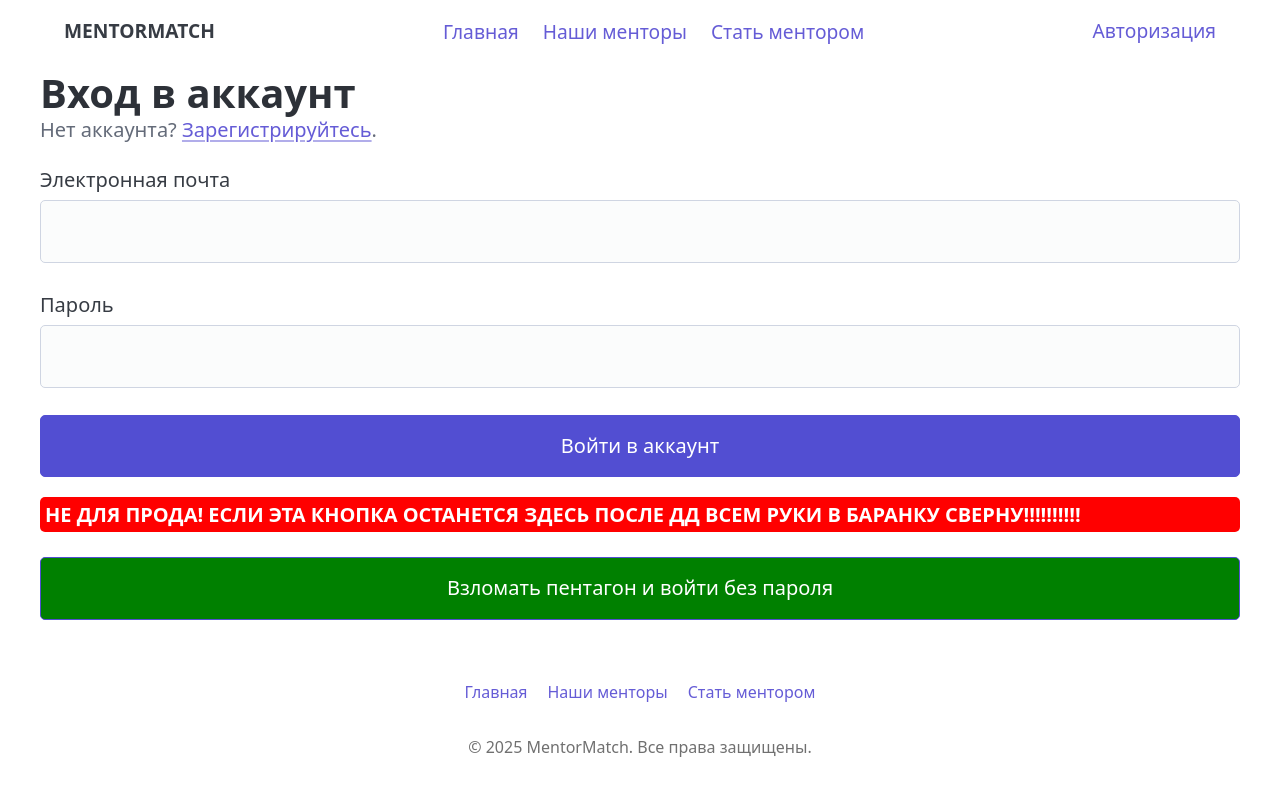
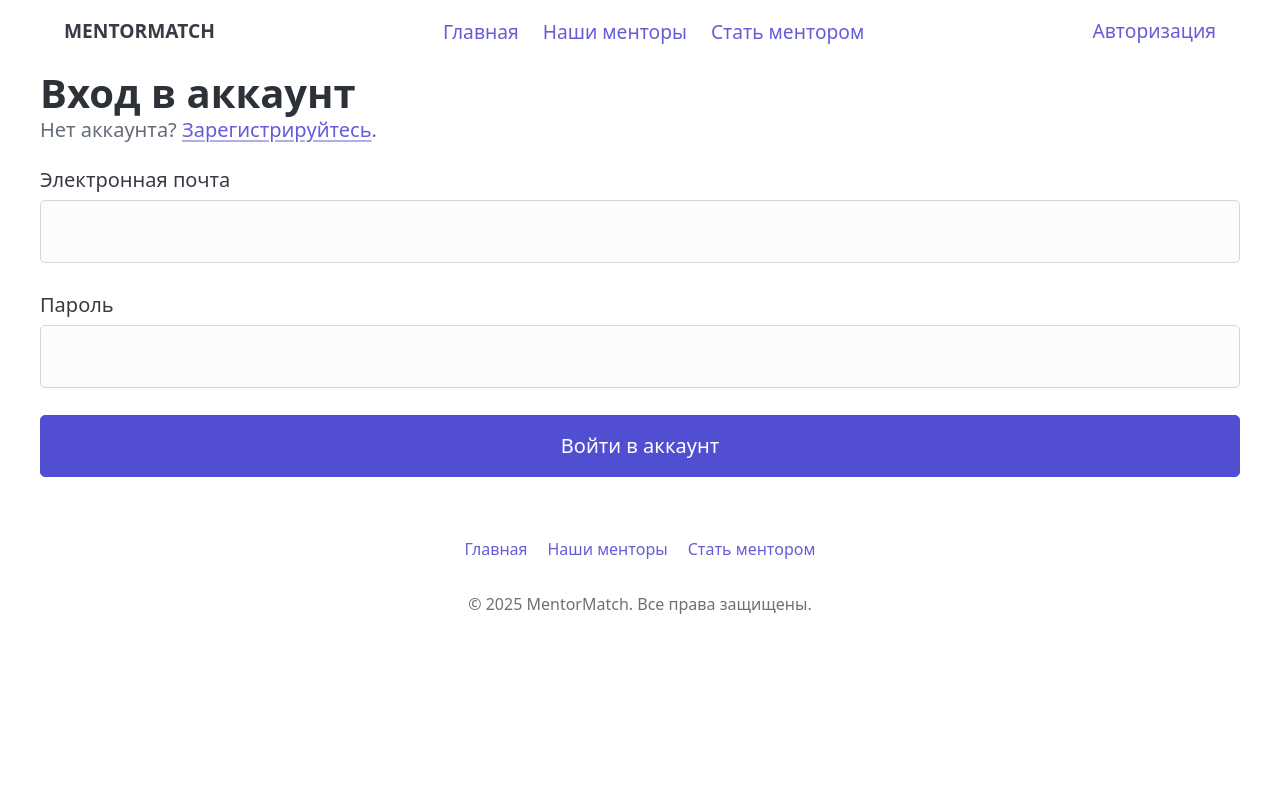
Before and after one commit to Tiver211/MentorMatch, a SvelteKit app in the folder web/: page /login in a window 1280 px wide. Shown: the top 796 px of the page. Built offline with nearby package versions, Linux system fonts and the light colour scheme.

Commit message:
feat(web): add /login (haven't been tested yet)

```diff
--- a/web/src/routes/login/+page.svelte
+++ b/web/src/routes/login/+page.svelte
@@ -1,8 +1,46 @@
+<script lang="ts">
+	import { z } from 'zod';
+
+	let loginParamsSchema = z.object({
+		login: z.string(),
+		password: z.string()
+	});
+
+	type LoginParams = z.infer<typeof loginParamsSchema>;
+
+	let loginParams: LoginParams = {
+		login: '',
+		password: ''
+	};
+
+	let invalidCredentialsWarning: HTMLParagraphElement | undefined;
+
+	let promise = $state();
+	const onsubmit = (event: Event) => {
+		event.preventDefault();
+		if (invalidCredentialsWarning) invalidCredentialsWarning.hidden = true;
+		promise = undefined;
+		promise = fetch('https://prod-team-35-lg7sic6v.final.prodcontest.ru/api/user/auth/sign-in', {
+			method: 'POST',
+			body: JSON.stringify(loginParams),
+			headers: {
+				'Content-type': 'application/json; charset=UTF-8'
+			}
+		}).then((response) => {
+			if (!response.ok) {
+				if (response.status === 422 && invalidCredentialsWarning) {
+					invalidCredentialsWarning.hidden = false;
+				}
+			}
+		});
+	};
+</script>
+
 <hgroup>
 	<h1>Вход в аккаунт</h1>
 	<p>Нет аккаунта? <a href="/signup">Зарегистрируйтесь</a>.</p>
 </hgroup>
-<form method="POST">
+<form method="POST" {onsubmit}>
 	<label for="email">
 		Электронная почта
 		<input type="email" name="email" id="email" />
@@ -11,33 +49,8 @@
 		Пароль
 		<input type="password" name="password" id="password" />
 	</label>
+	<p id="invalid-credentials" bind:this={invalidCredentialsWarning} hidden>
+		Неверная электронная почта или пароль
+	</p>
 	<button type="submit">Войти в аккаунт</button>
-	<label for="hehehe">
-		<h6 class="red">
-			НЕ ДЛЯ ПРОДА! ЕСЛИ ЭТА КНОПКА ОСТАНЕТСЯ ЗДЕСЬ ПОСЛЕ ДД ВСЕМ РУКИ В БАРАНКУ СВЕРНУ!!!!!!!!!!
-		</h6>
-		<input
-			type="button"
-			id="hehehe"
-			value="Взломать пентагон и войти без пароля"
-			onclick={() => {
-				localStorage.setItem('loggedIn', 'true');
-				window.location.href = '/';
-			}}
-		/>
-	</label>
 </form>
-
-<style>
-	.red {
-		padding: 0.25em;
-		border-radius: 0.25em;
-
-		color: white;
-		background-color: red;
-	}
-
-	#hehehe {
-		background-color: green;
-	}
-</style>
```
